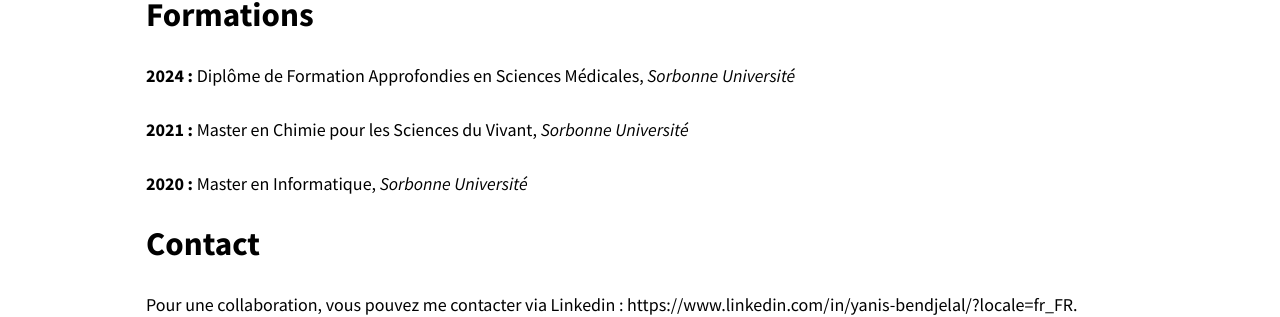
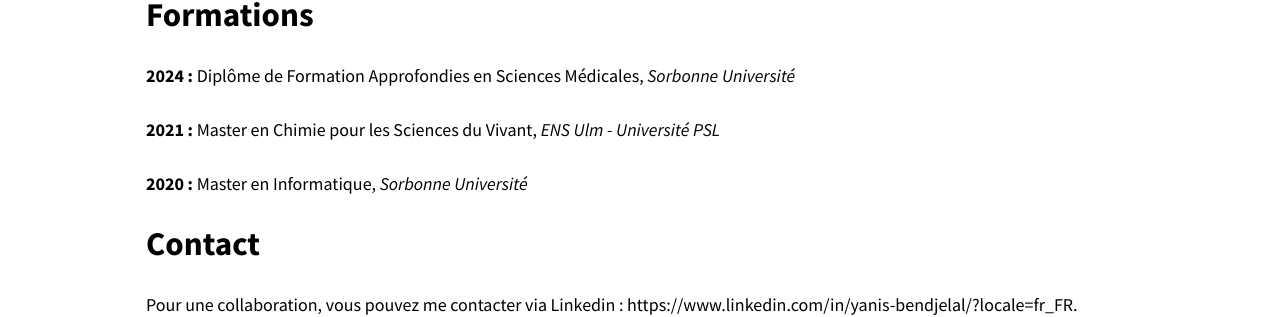
Before and after one commit to Bendjelal/bendjelal.github.io, a Jekyll site: the page built from index.md, in a window 1280 px wide. Shown: the part 671-988 px from the top of the page. Built offline with Jekyll 4.4.1, drawn with Linux system fonts in a browser that asks for light colours; nearby versions of some CDN libraries.

Commit message:
Update index.md

```diff
--- a/index.md
+++ b/index.md
@@ -17,7 +17,7 @@
 
 **2024 :** Diplôme de Formation Approfondies en Sciences Médicales, *Sorbonne Université*
 
-**2021 :** Master en Chimie pour les Sciences du Vivant, *Sorbonne Université*
+**2021 :** Master en Chimie pour les Sciences du Vivant, *ENS Ulm - Université PSL*
 
 **2020 :** Master en Informatique, *Sorbonne Université*
 
```
